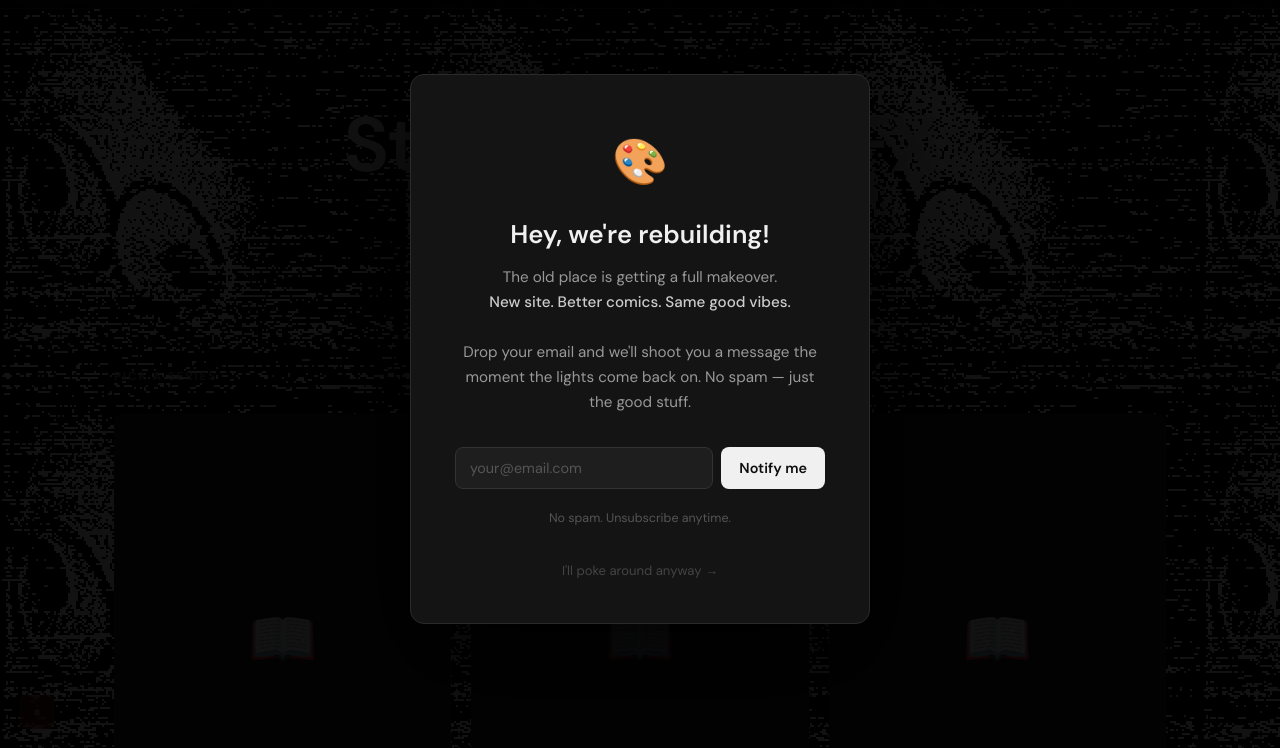
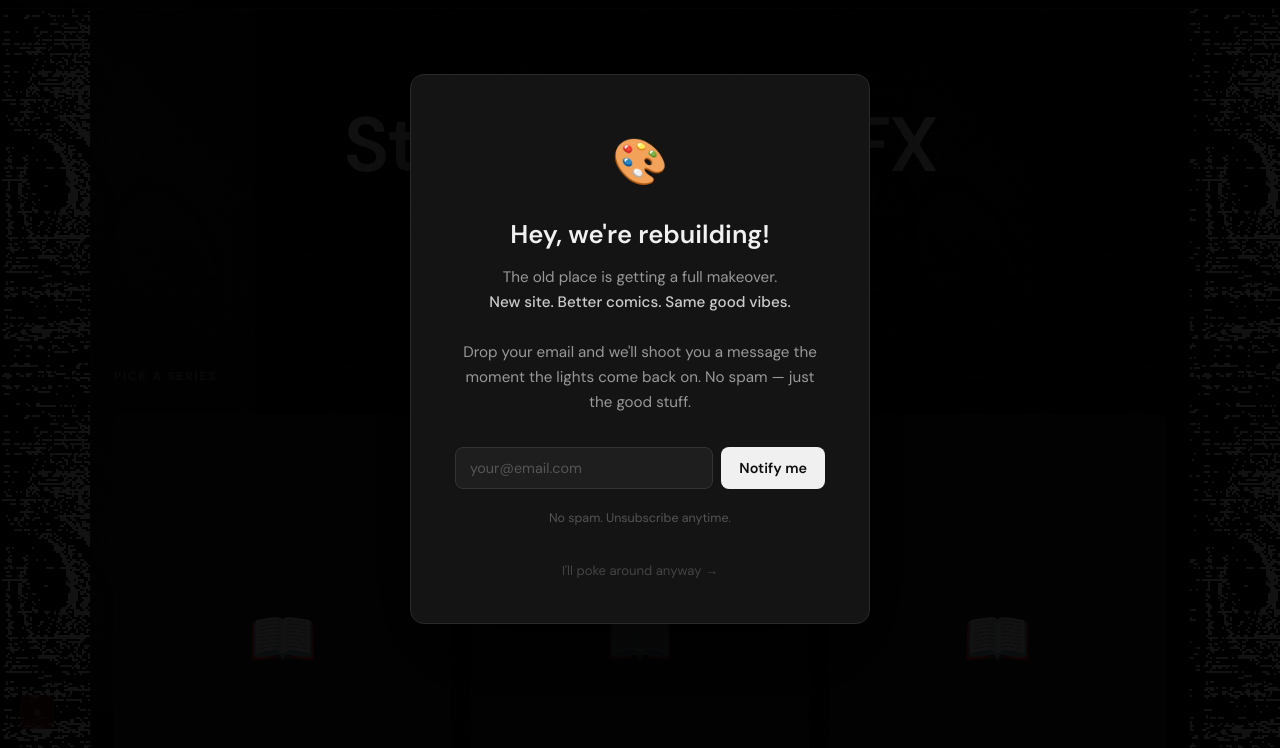
Before and after one commit to dustooned/staytoonedgfx, a website: page index.html in a window 1280 px wide. Shown: the part 51-799 px from the top of the page. Drawn offline with Linux system fonts and the light colour scheme; a web font is replaced by a local one.

Commit message:
Restore panel on homepage, breakout series grid to full width
- Remove :not(.page-home) exemption — panel now applies to all non-series pages
- Add .series-picker class to series grid section in index.html
- CSS: .series-picker breaks out to 100vw with left/transform trick
  so the game-menu grid stays full-width while hero + updates
  sit inside the dark panel backdrop

Co-Authored-By: Claude Sonnet 4.6 <noreply@anthropic.com>

```diff
--- a/css/style.css
+++ b/css/style.css
@@ -144,10 +144,8 @@ body:not(.has-series-bg) {
 }
 
 /* Centered dark content panel on non-series pages —
-   lets the tiled background show on the edges.
-   Excluded on homepage (.page-home) which keeps its
-   full-width game-menu feel.                          */
-body:not(.has-series-bg):not(.page-home) main {
+   lets the tiled background show on the edges.       */
+body:not(.has-series-bg) main {
   max-width: 1100px;
   margin: 0 auto;
   background: rgba(10, 10, 10, 0.94);
@@ -156,6 +154,17 @@ body:not(.has-series-bg):not(.page-home) main {
   border-bottom: 1px solid rgba(255, 255, 255, 0.05);
   border-radius: 0 0 8px 8px;
   min-height: calc(100vh - 64px);
+}
+
+/* Homepage series picker breaks out of the panel to
+   full viewport width so the game-menu feel is kept.
+   The panel backdrop still shows on hero + footer.   */
+body.page-home .series-picker {
+  width: 100vw;
+  position: relative;
+  left: 50%;
+  transform: translateX(-50%);
+  background: transparent;
 }
 
 /* Applied by JS when a series background image exists */
--- a/index.html
+++ b/index.html
@@ -42,7 +42,7 @@
     </section>
 
     <!-- 📚 SERIES GRID — populated by app.js -->
-    <section class="section">
+    <section class="section series-picker">
       <p class="section-title">Pick a Series</p>
       <div id="series-grid" class="series-grid">
         <p class="loading">Loading series…</p>
```
